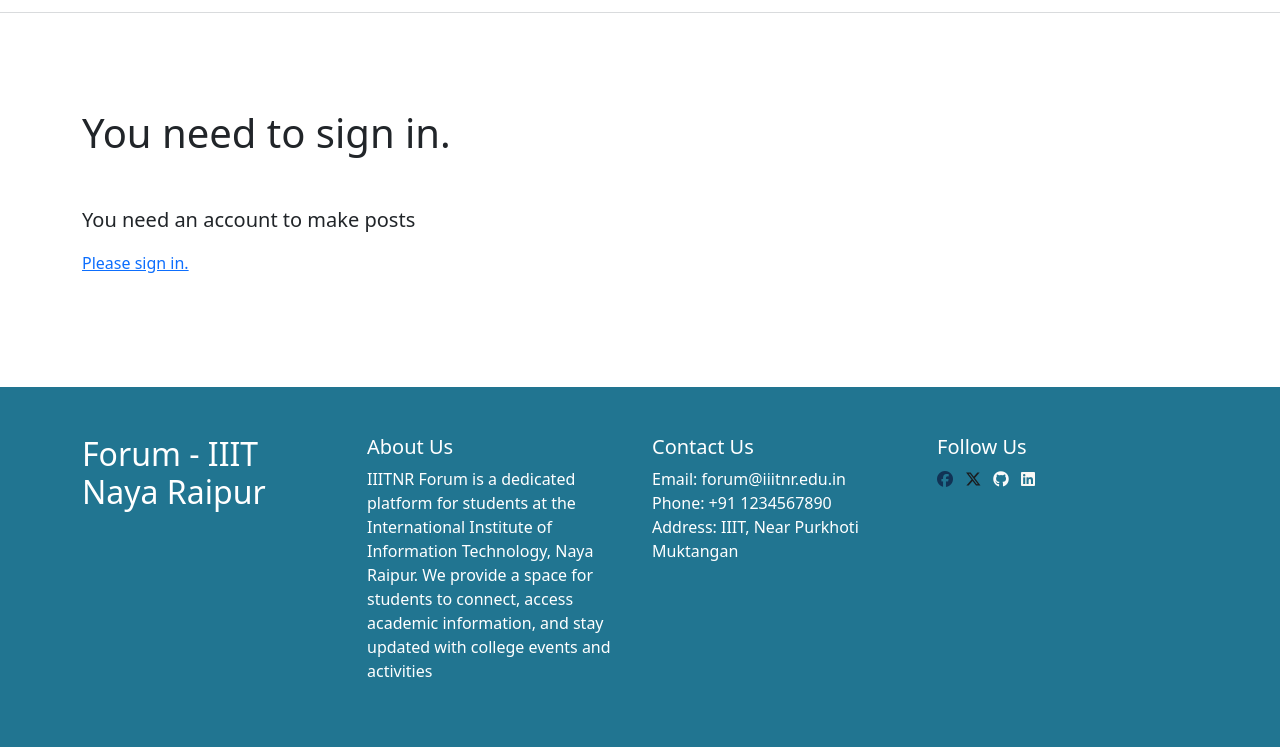
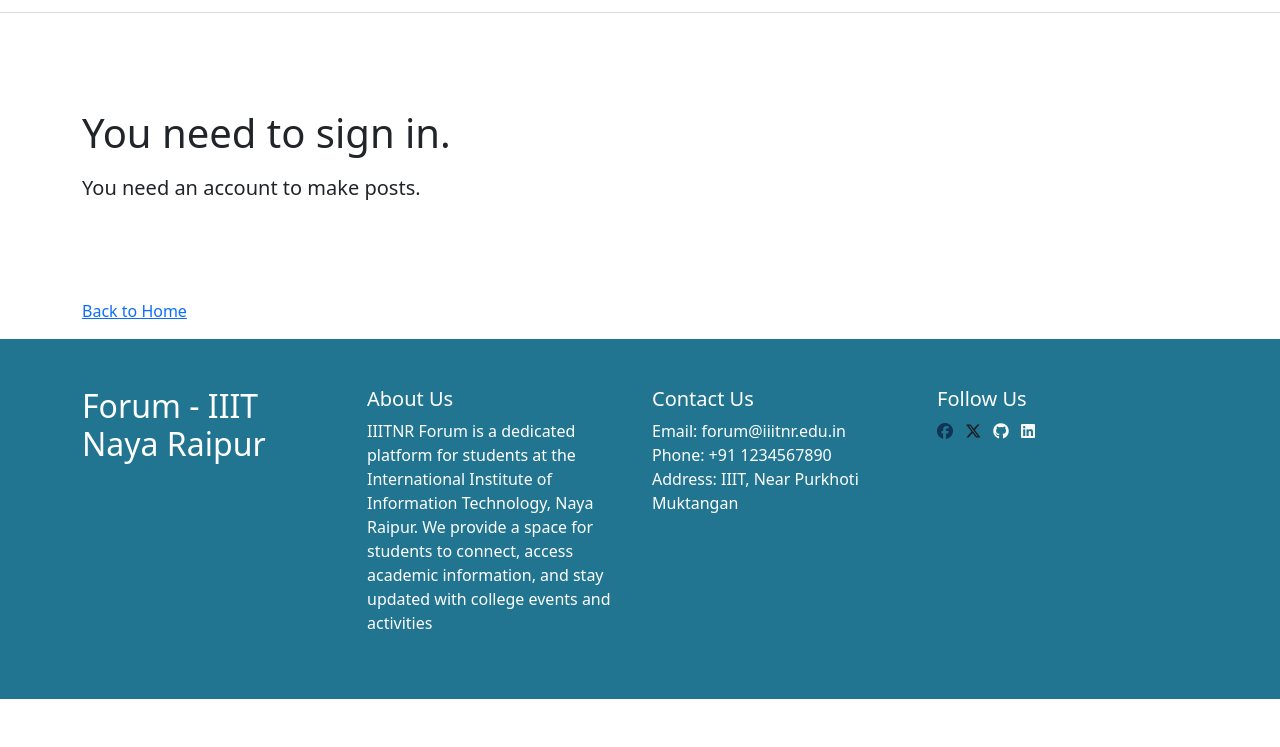
Before and after one commit to DevWarriors-IIITNR/forum-website, a Django app: page /signin/ in a window 1280 px wide. Shown: the part 165-912 px from the top of the page. After the commit the page ends 864 px from the top, so only its background shows below. Run offline with Django 5.2, Linux system fonts and the light colour scheme; the visitor is signed in with stand-in values (Sample User, id 1); some libraries are stand-ins or nearby versions.

Commit message:
hide admin if not staff

```diff
--- a/templates/base.html
+++ b/templates/base.html
@@ -59,9 +59,11 @@
         <li class="nav-item d-flex flex-row justify-content-center px-3">
           <a class="nav-link {% block aboutActive %}{% endblock aboutActive %}" href="/about/">ABOUT</a>
         </li>
+        {% if user.is_staff %}
         <li class="nav-item d-flex flex-row justify-content-center px-3">
           <a class="nav-link" href="/admin/">ADMIN</a>
         </li>
+        {% endif %}
 
       </ul>
 
--- a/templates/pleasesignin.html
+++ b/templates/pleasesignin.html
@@ -4,11 +4,11 @@ Please sign in
 {% endblock title %}
 
 {% block content %}
-<main class="flex-shrink-0 my-5 py-5">
+<main class="flex-shrink-0 mt-5 pt-5">
   <div class="container">
-    <h1 class="mb-5">You need to sign in.</h1>
-    <p class="lead">You need an account to make posts</p>
-    <p><a href="/">Please sign in.</a></p>
+    <h1 class="mb-3">You need to sign in.</h1>
+    <p class="lead">You need an account to make posts.</p>
+    <p class = "mt-5 pt-5"><a href="/">Back to Home</a></p>
   </div>
 </main>
 {% endblock content %}
```
